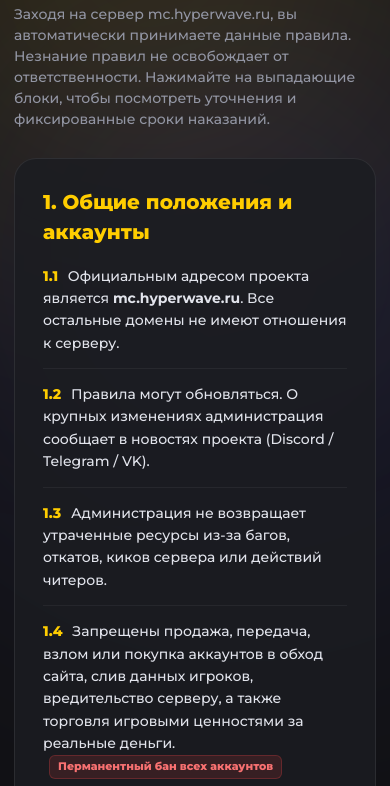
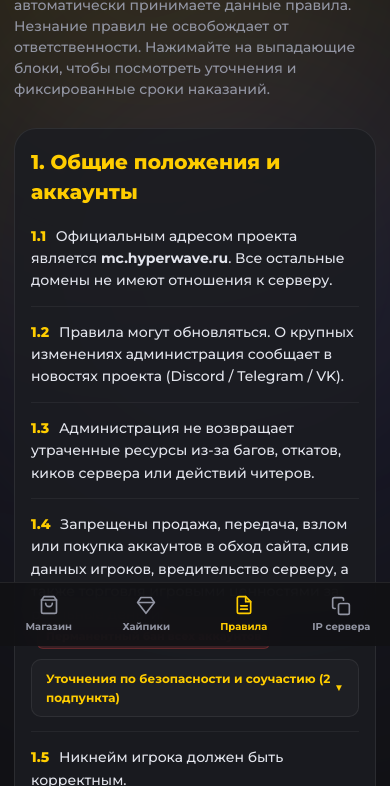
Before and after one commit to crys1s-tmp/hyper-wave, a plain HTML site: page rules.html in a window 390 px wide. Shown: the part 198-984 px from the top of the page. Drawn offline with Linux system fonts and the light colour scheme.

Commit message:
Update rules.html

```diff
--- a/rules.html
+++ b/rules.html
@@ -2,7 +2,7 @@
 <html lang="ru">
 <head>
     <meta charset="UTF-8">
-    <meta name="viewport" content="width=device-width, initial-scale=1.0">
+    <meta name="viewport" content="width=device-width, initial-scale=1.0, maximum-scale=1.0, user-scalable=no">
     <title>HyperWave — Правила сервера</title>
     <link rel="stylesheet" href="style.css">
     <link href="https://fonts.googleapis.com/css2?family=Montserrat:wght@500;600;700;800;900&display=swap" rel="stylesheet">
@@ -84,8 +84,6 @@
             color: #4ade80;
             border-color: rgba(34, 197, 94, 0.25);
         }
-
-        /* Выпадающие списки */
         details.rule-details {
             margin-top: 10px;
             background: rgba(255, 255, 255, 0.025);
@@ -178,8 +176,10 @@
         .mod-tag.allowed span {
             color: #4ade80;
         }
-        .nav-links a.active {
-            color: var(--accent);
+        @media (max-width: 640px) {
+            .rules-header h1 { font-size: 26px; }
+            .rule-card { padding: 18px 16px; }
+            .mods-grid { grid-template-columns: 1fr; }
         }
     </style>
 </head>
@@ -208,7 +208,7 @@
                     <span class="pulse-dot"></span>
                     <span>Онлайн: <strong>1 842</strong> / 5000</span>
                 </div>
-                <button class="ip-header-btn" onclick="copyIP()">
+                <button type="button" class="ip-header-btn" onclick="copyIP()">
                     <div class="ip-header-meta">
                         <span class="ip-label">Нажми, чтобы скопировать</span>
                         <span class="ip-val" id="server-ip">mc.hyperwave.ru</span>
@@ -528,6 +528,7 @@
                     </div>
                 </div>
             </section>
+
             <!-- 6. Иерархия персонала и памятка игроку -->
             <section class="rule-card">
                 <h2>6. Взаимодействие с персоналом (Памятка игроку)</h2>
@@ -594,15 +595,41 @@
     </footer>
 
     <div class="toast" id="toast">IP адрес mc.hyperwave.ru скопирован!</div>
+
+    <nav class="mobile-tabbar" aria-label="Мобильная навигация">
+        <a href="index.html#shop" class="tabbar-item">
+            <svg viewBox="0 0 24 24" fill="none" stroke="currentColor" stroke-width="2" stroke-linecap="round" stroke-linejoin="round">
+                <path d="M6 2L3 6v14a2 2 0 0 0 2 2h14a2 2 0 0 0 2-2V6l-3-4z"></path>
+                <line x1="3" y1="6" x2="21" y2="6"></line>
+                <path d="M16 10a4 4 0 0 1-8 0"></path>
+            </svg>
+            <span>Магазин</span>
+        </a>
+        <a href="index.html#currency" class="tabbar-item">
+            <svg viewBox="0 0 24 24" fill="none" stroke="currentColor" stroke-width="2" stroke-linecap="round" stroke-linejoin="round">
+                <polygon points="6 3 18 3 22 9 12 22 2 9 6 3"></polygon>
+                <line x1="2" y1="9" x2="22" y2="9"></line>
+            </svg>
+            <span>Хайпики</span>
+        </a>
+        <a href="rules.html" class="tabbar-item active">
+            <svg viewBox="0 0 24 24" fill="none" stroke="currentColor" stroke-width="2" stroke-linecap="round" stroke-linejoin="round">
+                <path d="M14 2H6a2 2 0 0 0-2 2v16a2 2 0 0 0 2 2h12a2 2 0 0 0 2-2V8z"></path>
+                <polyline points="14 2 14 8 20 8"></polyline>
+                <line x1="16" y1="13" x2="8" y2="13"></line>
+                <line x1="16" y1="17" x2="8" y2="17"></line>
+            </svg>
+            <span>Правила</span>
+        </a>
+        <button type="button" class="tabbar-item" onclick="copyIP()">
+            <svg viewBox="0 0 24 24" fill="none" stroke="currentColor" stroke-width="2" stroke-linecap="round" stroke-linejoin="round">
+                <rect x="9" y="9" width="13" height="13" rx="2" ry="2"></rect>
+                <path d="M5 15H4a2 2 0 0 1-2-2V4a2 2 0 0 1 2-2h9a2 2 0 0 1 2 2v1"></path>
+            </svg>
+            <span>IP сервера</span>
+        </button>
+    </nav>
+
     <script src="script.js"></script>
-    @media (max-width: 768px) {
-    .rules-header { margin: 18px 0 18px; }
-    .rules-header h1 { font-size: 24px; }
-    .rules-header p { font-size: 13px; }
-    .rule-card { padding: 18px 16px; border-radius: 18px; }
-    .rule-card h2 { font-size: 17px; }
-    .rule-item { font-size: 13px; }
-    .mods-grid { grid-template-columns: 1fr; }
-}
 </body>
 </html>
```
Lines whose indentation alone changed are shown as unchanged.
